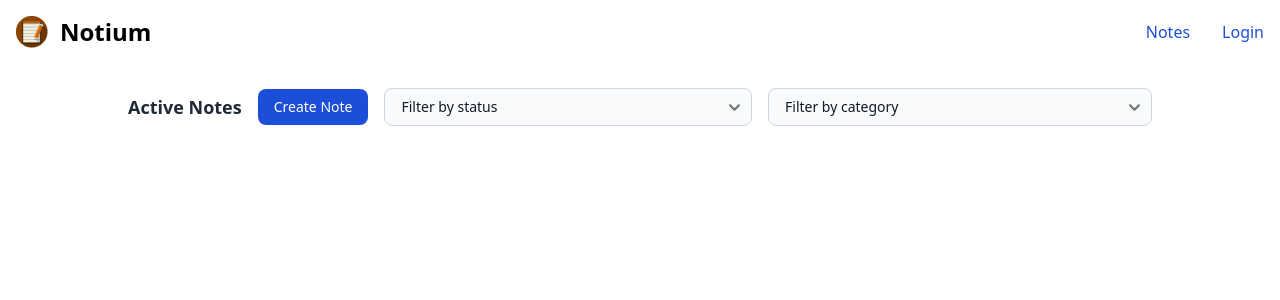
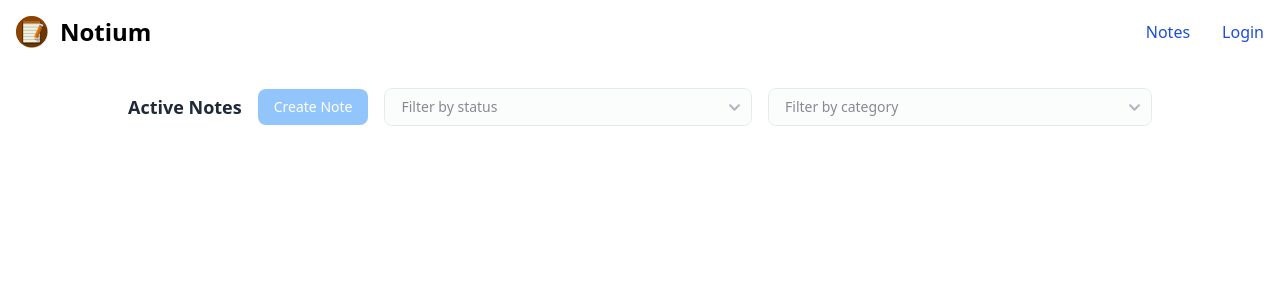
Before and after one commit to giulianogiannotti/notes-app, a React (Vite) app in the folder frontend/notes-frontend/: page / in a window 1280 px wide. Shown: the top 300 px of the page. Built offline with nearby package versions, Linux system fonts and the light colour scheme.

Commit message:
disabled componentes

```diff
--- a/frontend/notes-frontend/src/components/Heading.jsx
+++ b/frontend/notes-frontend/src/components/Heading.jsx
@@ -11,6 +11,7 @@
     fetchCategories,
     categories,
     getAccessTokenSilently,
+    isAuthenticated,
   } = useContext(NotesContext);
 
   const [isModalOpen, setIsModalOpen] = useState(false);
@@ -83,7 +84,14 @@
 
         <button
           onClick={() => setIsModalOpen(true)}
-          className="text-white bg-blue-700 hover:bg-blue-800 focus:ring-4 focus:outline-none focus:ring-blue-300 font-medium rounded-lg text-sm px-4 py-2 dark:bg-blue-600 dark:hover:bg-blue-700 dark:focus:ring-blue-800 flex-shrink-0 order-1"
+          disabled={!isAuthenticated}
+          className={`text-white font-medium rounded-lg text-sm px-4 py-2 flex-shrink-0 order-1
+        ${
+          isAuthenticated
+            ? "bg-blue-700 hover:bg-blue-800 focus:ring-4 focus:outline-none focus:ring-blue-300 dark:bg-blue-600 dark:hover:bg-blue-700 dark:focus:ring-blue-800 cursor-pointer"
+            : "bg-blue-300 cursor-not-allowed"
+        }
+      `}
         >
           Create Note
         </button>
@@ -91,7 +99,14 @@
         <div className="max-w-sm flex-grow min-w-[180px] order-2">
           <select
             id="filterStatus"
-            className="bg-gray-50 border border-gray-300 text-gray-900 text-sm rounded-lg focus:ring-blue-500 focus:border-blue-500 block w-full text-sm px-4 py-2 dark:bg-gray-700 dark:border-gray-600 dark:placeholder-gray-400 dark:text-white dark:focus:ring-blue-500 dark:focus:border-blue-500"
+            disabled={!isAuthenticated}
+            className={`bg-gray-50 border border-gray-300 text-gray-900 text-sm rounded-lg block w-full text-sm px-4 py-2 dark:bg-gray-700 dark:border-gray-600 dark:placeholder-gray-400 dark:text-white
+          ${
+            isAuthenticated
+              ? "focus:ring-blue-500 focus:border-blue-500"
+              : "opacity-50 cursor-not-allowed"
+          }
+        `}
             onChange={handleFilterStatusChange}
           >
             <option value="default">Filter by status</option>
@@ -103,7 +118,14 @@
         <div className="max-w-sm flex-grow min-w-[180px] order-2">
           <select
             id="filterCategories"
-            className="bg-gray-50 border border-gray-300 text-gray-900 text-sm rounded-lg focus:ring-blue-500 focus:border-blue-500 block w-full text-sm px-4 py-2 dark:bg-gray-700 dark:border-gray-600 dark:placeholder-gray-400 dark:text-white dark:focus:ring-blue-500 dark:focus:border-blue-500"
+            disabled={!isAuthenticated}
+            className={`bg-gray-50 border border-gray-300 text-gray-900 text-sm rounded-lg block w-full text-sm px-4 py-2 dark:bg-gray-700 dark:border-gray-600 dark:placeholder-gray-400 dark:text-white
+          ${
+            isAuthenticated
+              ? "focus:ring-blue-500 focus:border-blue-500"
+              : "opacity-50 cursor-not-allowed"
+          }
+        `}
             onChange={handleFilterCategoriesChange}
           >
             <option value="default">Filter by category</option>
@@ -151,9 +173,9 @@
                   name="content"
                   value={content}
                   onChange={(e) => setContent(e.target.value)}
-                  rows="4"
+                  rows={4}
                   className="resize-none block p-2.5 w-full text-sm text-gray-900 bg-gray-50 rounded-lg border border-gray-300 focus:ring-blue-500 focus:border-blue-500 dark:bg-gray-700 dark:border-gray-600 dark:text-white"
-                  placeholder="Write your thoughts here..."
+                  placeholder="Write your ideas, thoughts or reminders..."
                 ></textarea>
               </div>
 
@@ -163,7 +185,7 @@
                   onClick={() =>
                     document
                       .getElementById("dropdownBgHover")
-                      .classList.toggle("hidden")
+                      ?.classList.toggle("hidden")
                   }
                   className="text-white bg-blue-700 hover:bg-blue-800 focus:ring-4 focus:outline-none focus:ring-blue-300 font-medium rounded-lg text-sm px-5 py-2.5 inline-flex items-center dark:bg-blue-600 dark:hover:bg-blue-700 dark:focus:ring-blue-800"
                 >
@@ -198,6 +220,7 @@
                             id={`cat-${category.id}`}
                             checked={selectedCategories.includes(category.id)}
                             onChange={() => toggleCategory(category.id)}
+                            disabled={!isAuthenticated}
                             className="w-4 h-4 text-blue-600 bg-gray-100 border-gray-300 rounded focus:ring-blue-500 dark:focus:ring-blue-600 dark:bg-gray-600 dark:border-gray-500"
                           />
                           <label
@@ -215,7 +238,14 @@
 
               <button
                 type="submit"
-                className="w-full text-white bg-blue-700 hover:bg-blue-800 focus:ring-4 focus:outline-none focus:ring-blue-300 font-medium rounded-lg text-sm px-5 py-2.5 text-center dark:bg-blue-600 dark:hover:bg-blue-700 dark:focus:ring-blue-800"
+                disabled={!isAuthenticated}
+                className={`w-full text-white font-medium rounded-lg text-sm px-5 py-2.5 text-center
+              ${
+                isAuthenticated
+                  ? "bg-blue-700 hover:bg-blue-800 focus:ring-4 focus:outline-none focus:ring-blue-300 dark:bg-blue-600 dark:hover:bg-blue-700 dark:focus:ring-blue-800 cursor-pointer"
+                  : "bg-blue-300 cursor-not-allowed"
+              }
+            `}
               >
                 Create Note
               </button>
--- a/frontend/notes-frontend/src/context/NotesContext.jsx
+++ b/frontend/notes-frontend/src/context/NotesContext.jsx
@@ -137,7 +137,7 @@
         filterByStatus,
         filterByCategories,
         getAccessTokenSilently,
-        user,
+        isAuthenticated,
       }}
     >
       {children}
```
